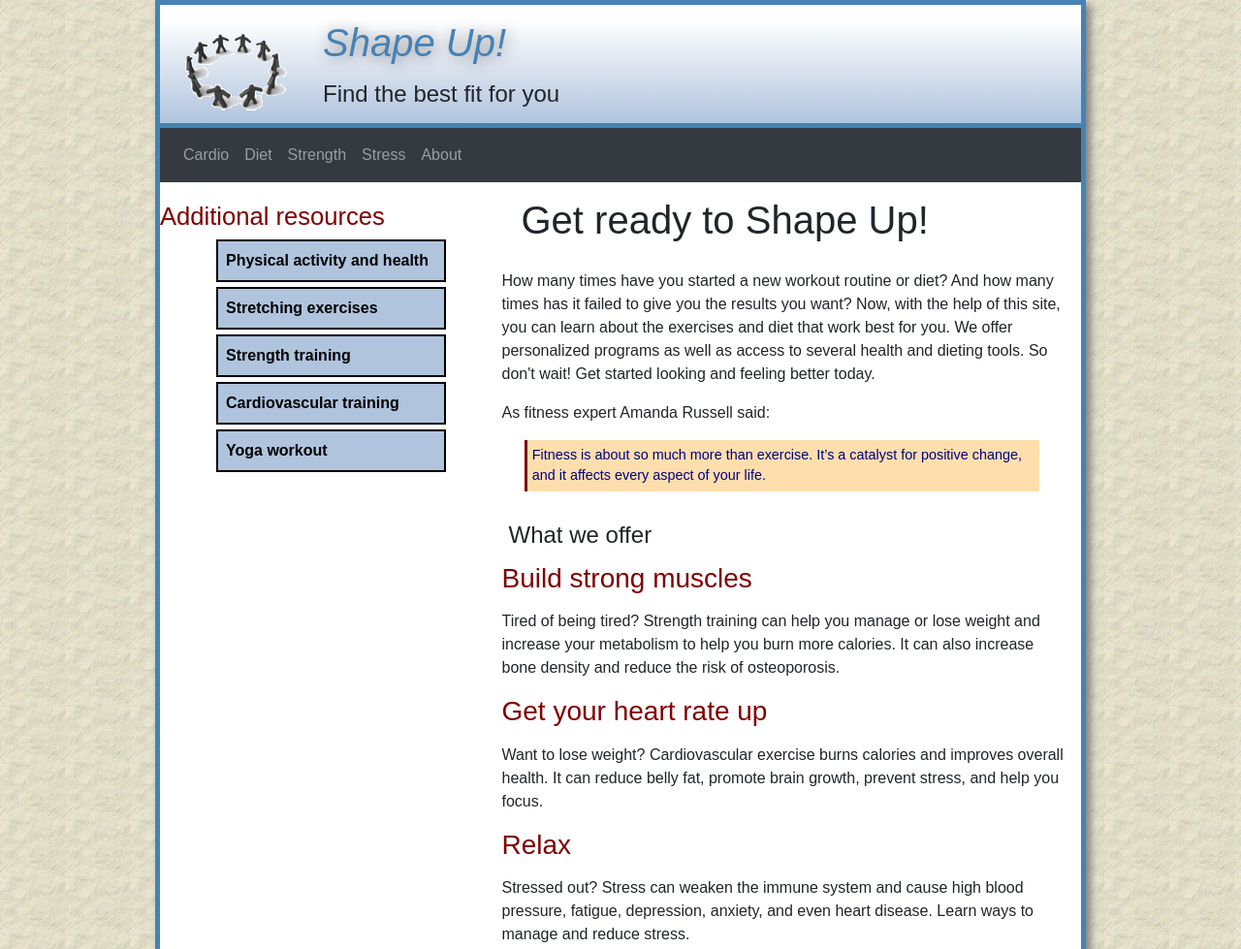
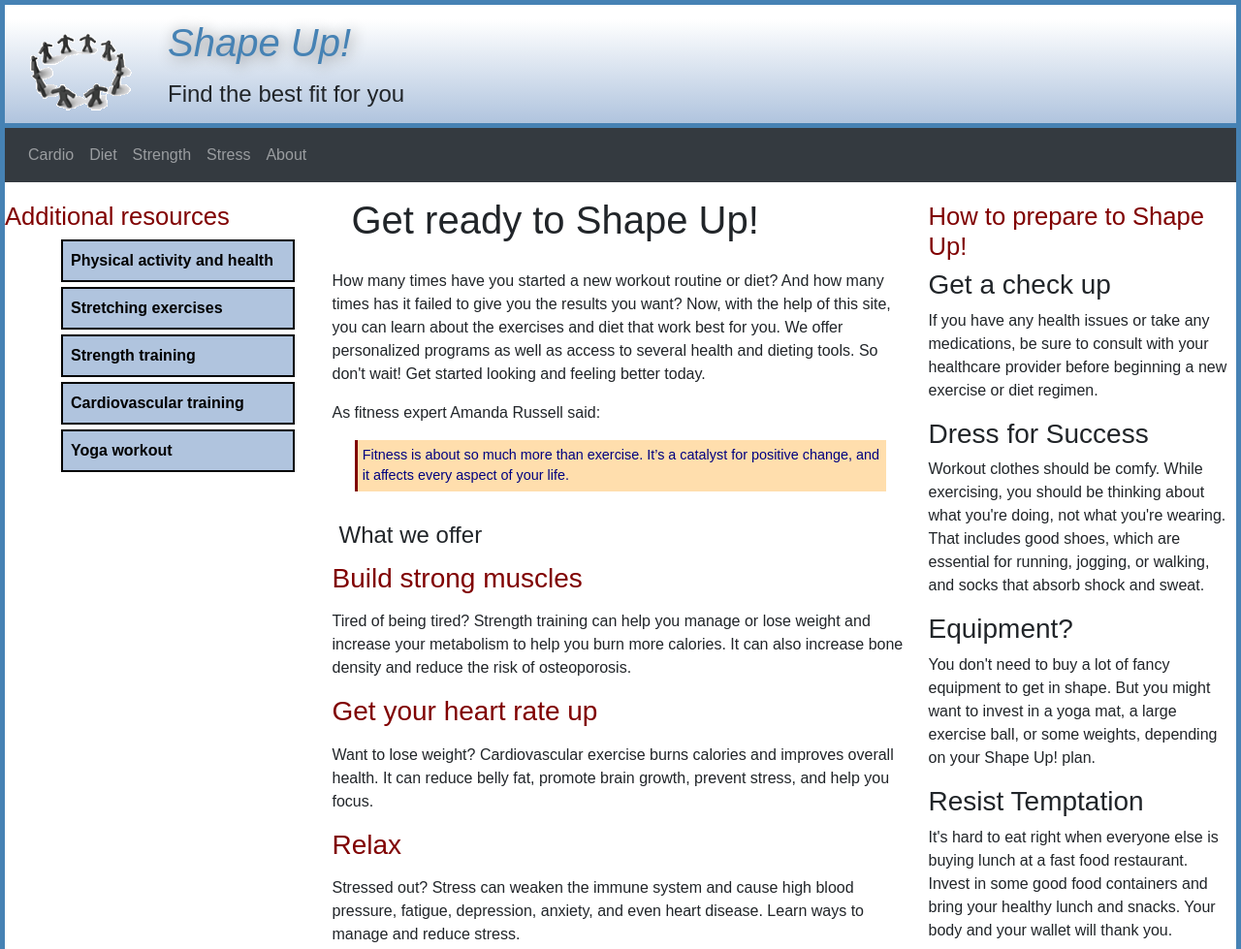
Before and after one commit to kaylawhitcher2021/Shapeup, a plain HTML site: page index.html in a window 1280 px wide. Shown: the top 979 px of the page at 97% size. Drawn offline with nearby package versions, Linux system fonts and the light colour scheme.

Commit message:
Add files via upload

```diff
--- a/index.html
+++ b/index.html
@@ -1,5 +1,4 @@
 <!DOCTYPE html>
-
 <html lang="en">
 <head>
 	<!--[if lt IE 9]> <script src="http://html5shim.googlecode.com/svn/trunk/html5.js"></script> <![endif]-->
@@ -22,7 +21,7 @@
 <!-- Latest compiled JavaScript -->
 <script src="https://maxcdn.bootstrapcdn.com/bootstrap/4.5.2/js/bootstrap.min.js"></script>
   <link rel="stylesheet" href="styles/normalize.css">
-  <!--main css-->
+  <!--main css slicknav-->
   <link rel="stylesheeet" href="styles/main.css">
   <link rel="stylesheet" href="styles/slicknav.css">
     <script src="https://code.jquery.com/jquery-3.2.1.min.js"></script>
@@ -54,7 +53,7 @@ body {
     font-family: Arial, Helvetica, sans-serif;
     font-size: 100%;
     width: 100%;
-    max-width: 960px;
+    max-width: 12000px;
     margin: 0 auto;
     border:  5px solid steelblue;
     box-shadow: 5px 5px 8px gray;
@@ -255,12 +254,21 @@ aside a {
   font-weight: bold;
 }
 .homesection{
-  width: 65%;
-  float: right;
+  width: 50%;
+  float: left;
 }
 .sidebar{
-  width: 33%;
+  width: 25%;
+  float: left; /*floating the thired colum*/
   padding-top: 20px;
+}
+#firstcol{
+  float: left; /*floating the thired colum*/
+}
+#thirdcol{
+  float: right;
+ padding-right: .5em;
+
 }
 .sidebar h2{
   font-size: 160%;
@@ -282,33 +290,59 @@ footer p {
   padding: 2em;
   font-weight: bold;
   font-variant: small-caps;
+  margin-bottom: 0;
 }
 
 #mobilemenu{
   display: none;
 }
-@media only screen and (max-width: 600px){
+@media only screen and (max-width: 900px){
+  html{
+    background-image: none;
+  }
+  body{
+    box-shadow: none;
+    border: none;
+    font-size: 90%;
+  }
+
+}
+@media only screen and (max-width: 767px){
+  header h2{
+    font-size: 200%;
+  }
+  header h3{
+    font-size: 125%;
+  }
   .homesection{
     float: none;
     width: 100%;
   }
   .sidebar{
     width: 100%;
+    float: none;
   }
-}
 #nav_menu{
   display: none;
-}
+  }
 #mobilemenu{
   display: block;
+
+  }
+.slicknav_menu{
   background-color: steelblue !important;
+  }
+
 }
-.slicknav_menu{
-  display: block;
-}
-
-
-@media only screen and (max-width: 400px){
+@media only screen and (max-width: 479px){
+  header img{
+    float: none;
+    display: block;
+    margin: auto;
+  }
+  header h2, header h3 {
+    text-align: center;
+  }
 
 }
 
@@ -364,6 +398,24 @@ footer p {
 
 
 	<main>
+
+    <aside class="sidebar" id="firstcol">
+      <nav id="nav_list">
+      <h2>Additional resources</h2>
+      <ul>
+        <li><a href="https://www.cdc.gov/physicalactivity/basics/pa-health/index.htm" Target="_blank">Physical activity and health </a></li>
+
+        <li><a href="https://stretch22.com/the-top-5-stretching-exercises-for-flexibility/" target="_blank">Stretching exercises</a></li>
+
+        <li><a href="https://www.nerdfitness.com/blog/strength-training-101-where-do-i-start/index.html" target="_blank">Strength training</a></li>
+
+        <li><a href="https://www.fyzical.com/lakewoodranch/blog/What-Is-a-Cardiovascular-Exercise" target="_blank">Cardiovascular training</a></li>
+
+        <li><a href="https://www.alomoves.com/?utm_source=GoogleAdWords&gclid=CjwKCAiAsaOBBhA4EiwAo0_AnKoJzGnKd3mBeD8r_VKyisfjlGTtX2ljhR9VWP9qjG_yCoVBG0HsSBoCnlgQAvD_BwE" target="_blank">Yoga workout</a></li>
+      </ul>
+    </nav>
+    </aside>
+
 		<section class="homesection">
 
 			<h1>Get ready to Shape Up!</h1>
@@ -387,23 +439,24 @@ footer p {
 			<h3><a	href= "diet/index.html">Eat what's right for you</a></h3>
 			<p>Are you really what you eat? Lose weight, gain weight, or just feel great! Maintaining a healthy diet is probably the most important thing you can do to promote overall health.</p>
   </section>
+<aside class="sidebar" id="thirdcol">
+  <h2>How to prepare to Shape Up!</h2>
 
-	<aside class="sidebar">
-    <nav id="nav_list">
-		<h2>Additional resources</h2>
-		<ul>
-			<li><a href="https://www.cdc.gov/physicalactivity/basics/pa-health/index.htm" Target="_blank">Physical activity and health </a></li>
+<h3>Get a check up</h3>
+<p>If you have any health issues or take any medications, be sure to consult with your healthcare provider before beginning a new exercise or diet regimen.</p>
 
-			<li><a href="https://stretch22.com/the-top-5-stretching-exercises-for-flexibility/" target="_blank">Stretching exercises</a></li>
+<h3>Dress for Success</h3>
+<p>Workout clothes should be comfy. While exercising, you should be thinking about what you're doing, not what you're wearing. That includes good shoes, which are essential for running, jogging, or walking, and socks that absorb shock and sweat.</p>
 
-			<li><a href="https://www.nerdfitness.com/blog/strength-training-101-where-do-i-start/index.html" target="_blank">Strength training</a></li>
+<h3>Equipment?</h3>
+<p>You don't need to buy a lot of fancy equipment to get in shape. But you might want to invest in a yoga mat, a large exercise ball, or some weights, depending on your Shape Up! plan.</p>
 
-			<li><a href="https://www.fyzical.com/lakewoodranch/blog/What-Is-a-Cardiovascular-Exercise" target="_blank">Cardiovascular training</a></li>
+<h3>Resist Temptation</h3>
+<p>It's hard to eat right when everyone else is buying lunch at a fast food restaurant. Invest in some good food containers and bring your healthy lunch and snacks. Your body and your wallet will thank you.</p>
 
-			<li><a href="https://www.alomoves.com/?utm_source=GoogleAdWords&gclid=CjwKCAiAsaOBBhA4EiwAo0_AnKoJzGnKd3mBeD8r_VKyisfjlGTtX2ljhR9VWP9qjG_yCoVBG0HsSBoCnlgQAvD_BwE" target="_blank">Yoga workout</a></li>
-    </ul>
-  </nav>
-	</aside>
+
+</aside>
+
 	</main>
 	<footer>
 		<p>&copy; 2020 Shape Up!</p>
```
